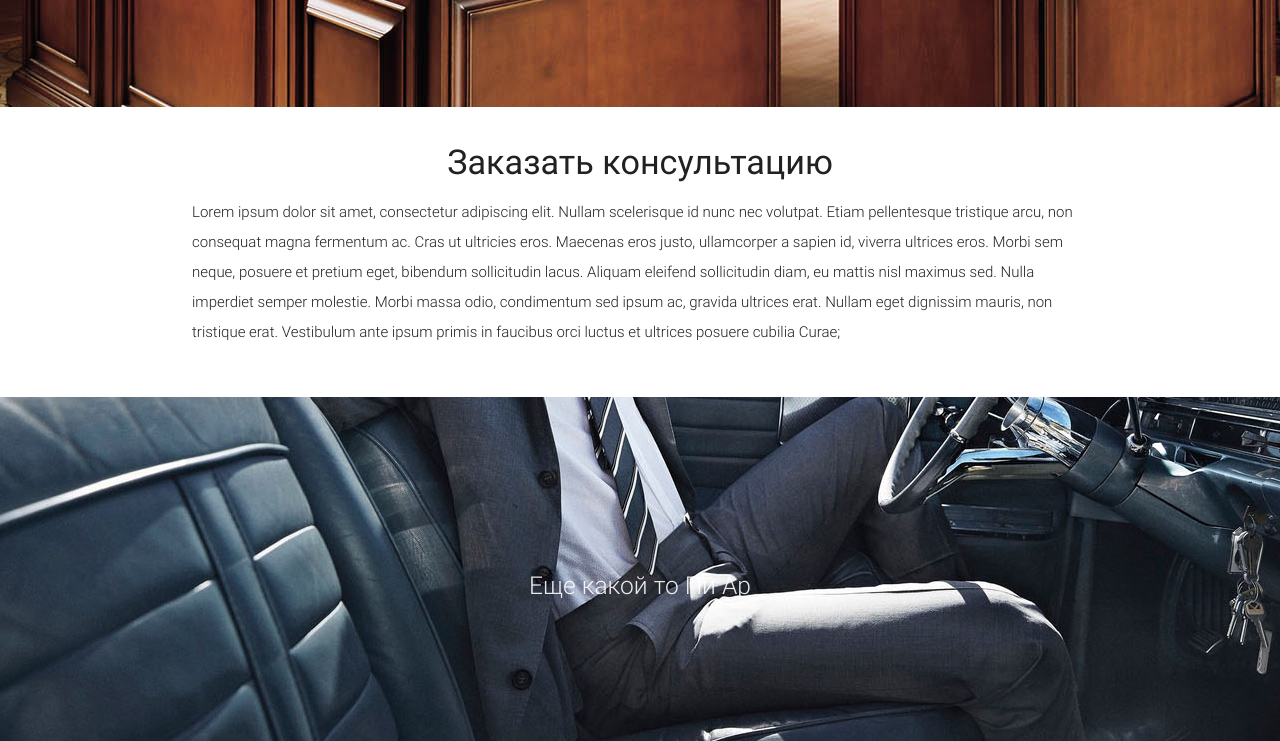
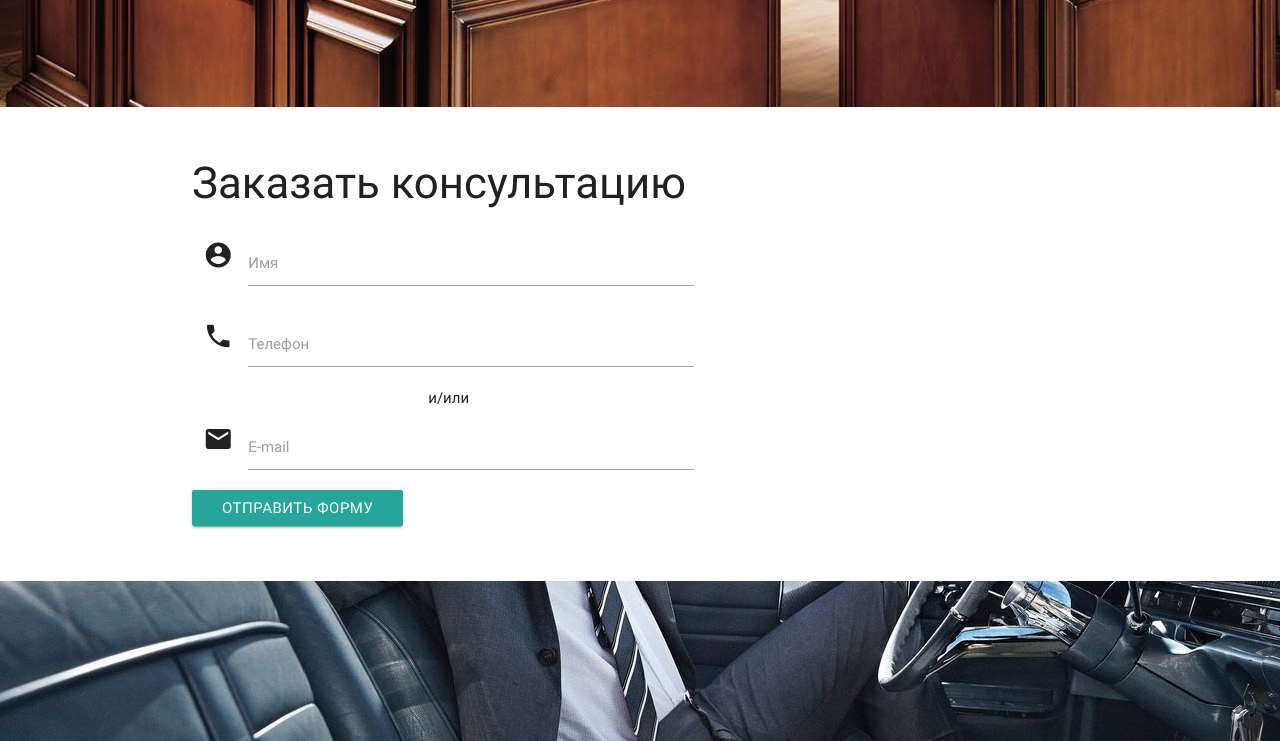
Before and after one commit to Eugene-BV/DZ_10, a plain HTML site: page max/index.html in a window 1280 px wide. Shown: the part 1400-2141 px from the top of the page. Drawn offline with nearby package versions, Linux system fonts and the light colour scheme.

Commit message:
added form

```diff
--- a/max/index.html
+++ b/max/index.html
@@ -49,7 +49,7 @@
                         <div class="row center">
                             <h5 class="header col s12 black-text text-black">Помощь квалифицированного юриста с опытом работы в административных делах</h5>
                             <div class="row center">
-<!--                                <a href="http://materializecss.com/getting-started.html" id="download-button" class="btn-large waves-effect waves-light teal lighten-1">Промо видео</a>-->
+                                <!--                                <a href="http://materializecss.com/getting-started.html" id="download-button" class="btn-large waves-effect waves-light teal lighten-1">Промо видео</a>-->
                             </div>
                         </div>
                     </div>
@@ -110,7 +110,7 @@
                     </div>
                 </div>
             </div>
-                        <div class="row">
+            <div class="row">
                 <div class="col s12 m4">
                     <div class="icon-block">
                         <h2 class="center brown-text"><i class="material-icons">account_balance</i></h2>
@@ -150,15 +150,32 @@
 
     <div class="container">
         <div class="section">
-
             <div class="row">
-                <div class="col s12 center">
-                    <h3><i class="mdi-content-send brown-text"></i></h3>
-                    <h4>Заказать консультацию</h4>
-                    <p class="left-align light">Lorem ipsum dolor sit amet, consectetur adipiscing elit. Nullam scelerisque id nunc nec volutpat. Etiam pellentesque tristique arcu, non consequat magna fermentum ac. Cras ut ultricies eros. Maecenas eros justo, ullamcorper a sapien id, viverra ultrices eros. Morbi sem neque, posuere et pretium eget, bibendum sollicitudin lacus. Aliquam eleifend sollicitudin diam, eu mattis nisl maximus sed. Nulla imperdiet semper molestie. Morbi massa odio, condimentum sed ipsum ac, gravida ultrices erat. Nullam eget dignissim mauris, non tristique erat. Vestibulum ante ipsum primis in faucibus orci luctus et ultrices posuere cubilia Curae;</p>
-                </div>
+                <form class="col s12">
+                    <div class="row">
+                        <div class="input-field col l7 m7 s12">
+                           <h3>Заказать консультацию</h3>
+                            <div class="input-field col s12">
+                                <i class="material-icons prefix">account_circle</i>
+                                <input id="icon_prefix" type="text" class="validate">
+                                <label for="icon_prefix">Имя</label>
+                            </div>
+                            <div class="input-field col s12">
+                                <i class="material-icons prefix">phone</i>
+                                <input id="icon_telephone" type="tel" class="validate">
+                                <label for="icon_telephone">Телефон</label>
+                            </div>
+                            <div class="col s12 center">и/или</div>
+                            <div class="input-field col s12">
+                                <i class="material-icons prefix">mail</i>
+                                <input id="email" type="email" class="validate">
+                                <label for="email" data-error="wrong" data-success="right">E-mail</label>
+                            </div>
+                            <a class="waves-effect waves-light btn">Отправить форму</a>
+                        </div>
+                    </div>
+                </form>
             </div>
-
         </div>
     </div>
 
```
